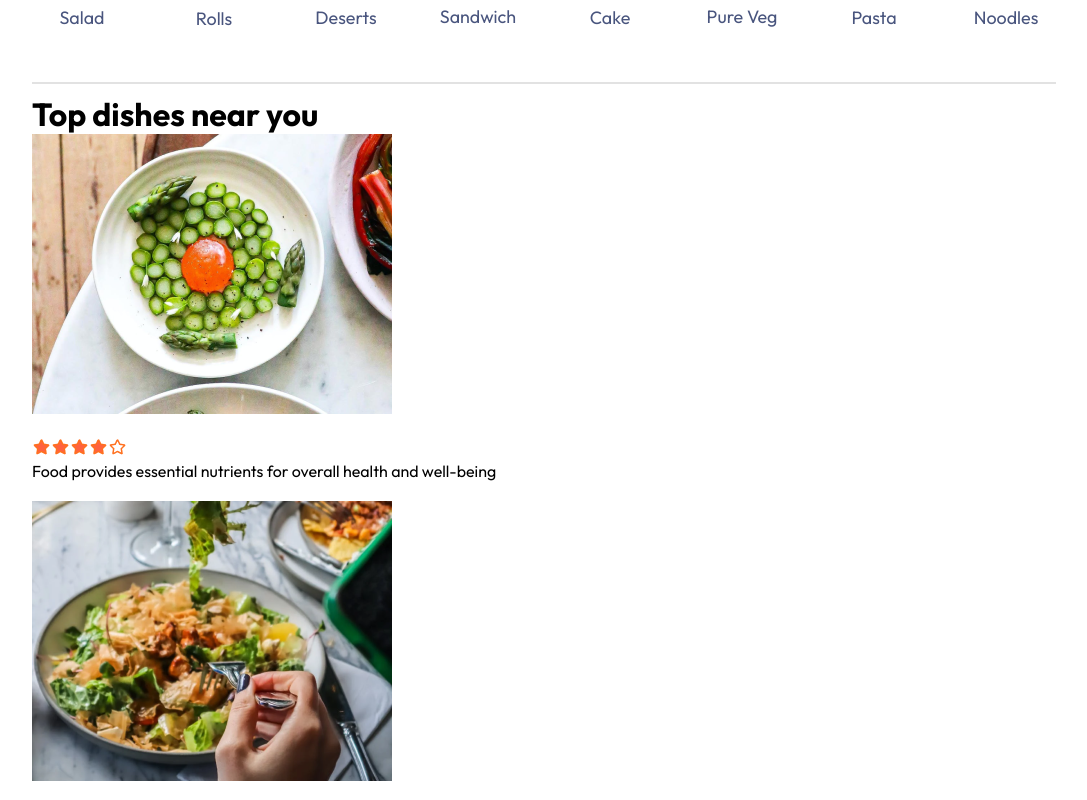
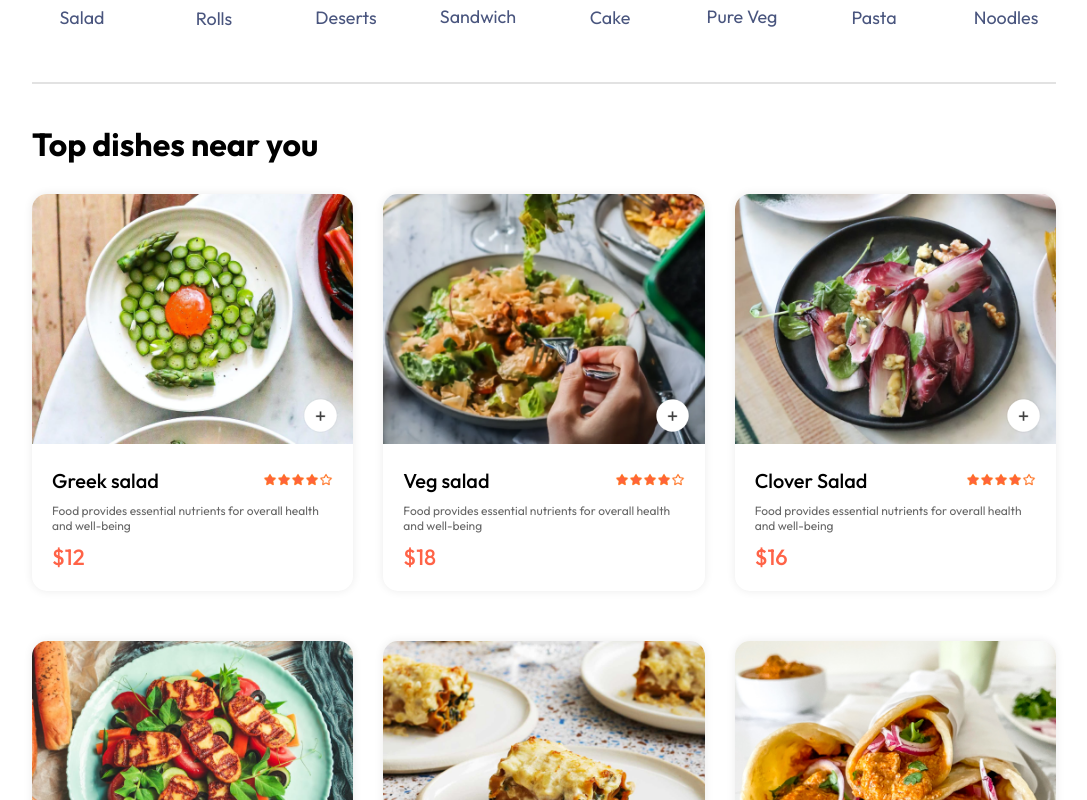
Before and after one commit to saqibbedar/food-del, a React (Vite) app in the folder frontend/: page / in a window 1280 px wide. Shown: the part 800-1600 px from the top of the page, without its empty margins (96-1183 px from the left). Built offline with nearby package versions, Linux system fonts and the light colour scheme.

Commit message:
explore-menu-completed

```diff
--- a/frontend/src/components/ExploreMenu/ExploreMenu.jsx
+++ b/frontend/src/components/ExploreMenu/ExploreMenu.jsx
@@ -1,7 +1,5 @@
 import "./ExploreMenu.css";
 import { menu_list } from "../../assets/assets";
-
-// props are coming from home as a state for categories
 
 const ExploreMenu = ({category, setCategory}) => {
 
--- a/frontend/src/components/FoodDisplay/FoodDisplay.css
+++ b/frontend/src/components/FoodDisplay/FoodDisplay.css
@@ -0,0 +1,14 @@
+.food-display{
+    margin-top: 30px;
+}
+.food-display h2{
+    font-size: max(2vw, 24px);
+    font-weight: 600;
+}
+.food-display-list{
+    display: grid;
+    grid-template-columns: repeat(auto-fill, minmax(240px, 1fr));
+    margin-top: 30px;
+    gap: 30px;
+    row-gap: 50px;
+}
--- a/frontend/src/components/FoodDisplay/FoodDisplay.jsx
+++ b/frontend/src/components/FoodDisplay/FoodDisplay.jsx
@@ -10,9 +10,13 @@ const FoodDisplay = ({category}) => {
         <h1>Top dishes near you</h1>
         <div className="food-display-list">
             {
-                food_list.map((item, index)=>(
-                    <FoodItem key={index} id={item._id} name={item.name} description={item.description} price={item.price} img={item.image}/>
-                ))
+                food_list.map((item, index)=>{
+                  if(category === "All" || category === item.category){
+                  return <FoodItem key={index} id={item._id} name={item.name} description={item.description} price={item.price} img={item.image}/>
+                }
+                }
+
+              )
             }
         </div>
     </div>
--- a/frontend/src/components/FoodItem/FoodItem.css
+++ b/frontend/src/components/FoodItem/FoodItem.css
@@ -0,0 +1,68 @@
+.food-item{
+    width: 100%;
+    margin: auto;
+    border-radius: 15px;
+    box-shadow: 0 0 10px #00000015;
+    transition: .3s;
+    animation: fadeIn 1s;
+}
+.food-item-img-container{
+    position: relative;
+}
+.food-item-img-container .add{
+    width: 35px;
+    position: absolute;
+    bottom: 15px;
+    right: 15px;
+    cursor: pointer;
+    border-radius: 50%;
+}
+.food-item-counter{
+    position: absolute;
+    bottom: 15px;
+    right: 15px;
+    display: flex;
+    align-items: center;
+    gap: 10px;
+    padding: 6px;
+    border-radius: 50px;
+    background: white;
+}
+.food-item-counter p{
+    color: var(--text);
+}
+.food-item-counter img{
+    width: 30px;
+    cursor: pointer;
+}
+.food-item-img{
+    width: 100%;
+    border-radius: 15px 15px 0px 0px;
+}
+.food-item-info{
+    padding: 20px;
+}
+.food-item-name-rating{
+    display: flex;
+    justify-content: space-between;
+    align-items: center;
+    margin-bottom: 10px;
+}
+.food-item-name-rating p{
+    font-size: 20px;
+    font-weight: 500;
+    color: var(--primary);
+}
+.food-item-name-rating img{
+    width: 70px;
+}
+.food-item-desc{
+    color: #676767;
+    font-size: 12px;
+}
+.food-item-price{
+    color: var(--link);
+    font-size: 22px;
+    font-weight: 500;
+    margin-top: 10px;
+}
--- a/frontend/src/components/FoodItem/FoodItem.jsx
+++ b/frontend/src/components/FoodItem/FoodItem.jsx
@@ -1,11 +1,25 @@
+import { useContext} from "react"
 import { assets } from "../../assets/assets"
 import "./FoodItem.css"
+import { StoreContext } from "../../context/StoreContext";
 
 const FoodItem = ({id, name, price, description, img}) => {
+
+  const {cartItems, addToCart, removeFromCart } = useContext(StoreContext)
+
   return (
     <div className="food-item">
       <div className="food-item-img-container">
         <img className="food-item-img" src={img}/>
+        {!cartItems[id] ?
+        <img className="add" onClick={()=>addToCart(id)} src={assets.add_icon_white}/>
+        :
+        <div className="food-item-counter">
+          <img src={assets.remove_icon_red} onClick={()=> removeFromCart(id)}/>
+          <p>{cartItems[id]}</p>
+          <img src={assets.add_icon_green} onClick={()=> addToCart(id)}/>
+        </div>
+        }
       </div>
       <div className="food-item-info">
         <div className="food-item-name-rating">
--- a/frontend/src/context/StoreContext.jsx
+++ b/frontend/src/context/StoreContext.jsx
@@ -1,17 +1,39 @@
-import { createContext } from "react";
+import { createContext, useEffect, useState } from "react";
 import { food_list } from "../assets/assets";
 
 export const StoreContext = createContext(null);
 
-const storeContextProvider = (props)=>{
+const storeContextProvider = ({children})=>{
+
+    const [cartItems, setCartItems] = useState({});
+
+    const addToCart = (itemId) => {
+        if(!cartItems[itemId]){
+            setCartItems(prev => ({...prev, [itemId] : 1}))
+        } else {
+            setCartItems(prev => ({...prev, [itemId] : prev[itemId] + 1}))
+        }
+    }
+
+    const removeFromCart = (itemId)=>{
+        setCartItems(prev => ({...prev, [itemId] : prev[itemId] - 1}))
+    }
+
+    useEffect(()=>{
+        console.log(cartItems);
+    }, [cartItems])
 
     const contextValue = {
-        food_list
+        food_list,
+        cartItems,
+        setCartItems,
+        addToCart,
+        removeFromCart,
     }
 
     return (
         <StoreContext.Provider value={contextValue}>
-            {props.children}
+            {children}
         </StoreContext.Provider>
     )
 }
--- a/frontend/src/index.css
+++ b/frontend/src/index.css
@@ -35,11 +35,9 @@ a {
   0% {
     opacity: 0;
     filter: blur(2px);
-    transform: translateY(30px);
   }
   100% {
     opacity: 1;
     filter: blur(0);
-    transform: translateY(0px);
   }
 }
```
